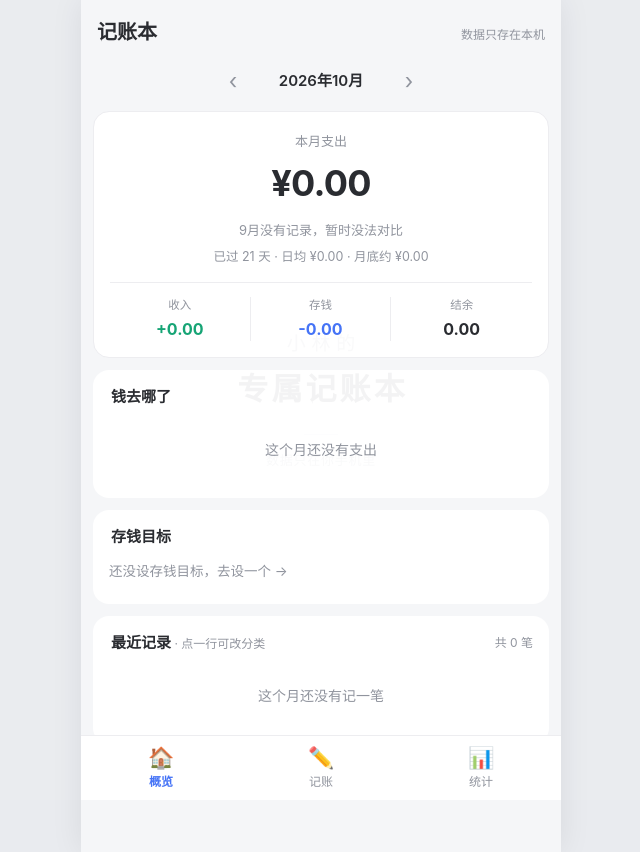
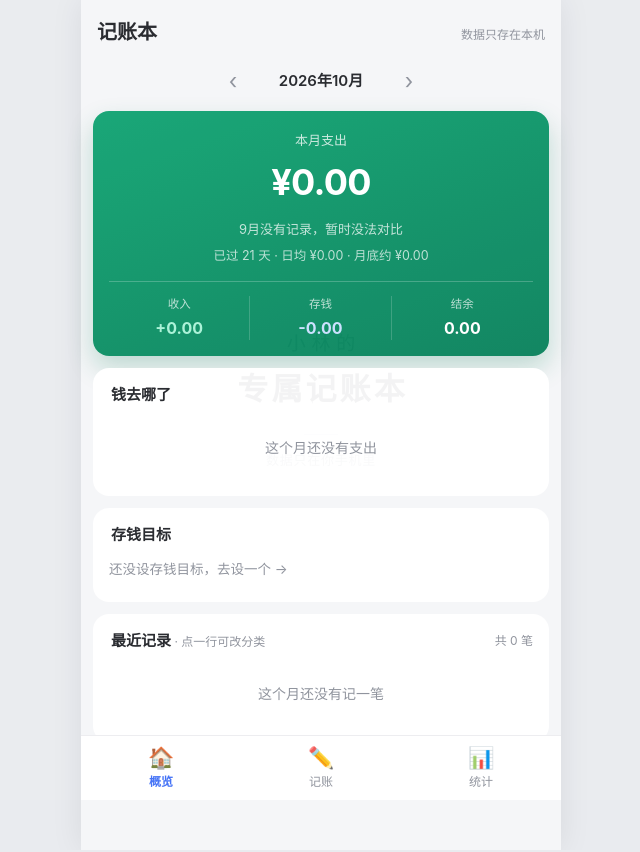
Before and after one commit to linovo02/moneybook, a plain HTML site: page moneybook/index.html in a window 1280 px wide. Shown: the whole page, without its empty margins (319-959 px from the left). Drawn offline with Linux system fonts and the light colour scheme.

Commit message:
Add files via upload

```diff
--- a/moneybook/index.html
+++ b/moneybook/index.html
@@ -428,6 +428,30 @@
   .cd-title{font-size:17px;font-weight:700;display:flex;align-items:center;gap:6px}
   .cd-dot{width:10px;height:10px;border-radius:50%;display:inline-block}
   .cd-list{flex:1;overflow-y:auto;margin-bottom:10px}
+
+  /* ===== 主卡改成醒目的深色渐变卡（仿参考图那种"一块大色卡"） ===== */
+  .hcard{
+    background:linear-gradient(160deg,#0ea371 0%,#07805a 100%);
+    border:0;
+    box-shadow:0 12px 26px rgba(8,122,85,.24);
+    color:#fff;
+  }
+  .hcard-k{color:rgba(255,255,255,.78)}
+  .hcard-v{color:#fff}
+  .hcard-cmp{color:rgba(255,255,255,.86)}
+  .hcard-cmp b.up{color:#ffd7cf}
+  .hcard-cmp b.down{color:#a8f2d6}
+  .cmp-ref{color:rgba(255,255,255,.72)}
+  .cmp-tag{background:rgba(255,255,255,.2);color:#eafff7}
+  .cmp-tag.good{background:rgba(255,255,255,.24);color:#eafff7}
+  .cmp-none{color:rgba(255,255,255,.75)}
+  .hcard-pace{color:rgba(255,255,255,.72)}
+  .hcard-sums{border-top-color:rgba(255,255,255,.22)}
+  .hsum{border-right-color:rgba(255,255,255,.18)}
+  .hsum .k{color:rgba(255,255,255,.72)}
+  .hsum .v{color:#fff}
+  .hsum .v.income{color:#a8f2d6}
+  .hsum .v.saving{color:#c9e0ff}
 
   /* 统计页：本月记录限高滚动，避免一页要滑很久 */
   #monthList{max-height:52vh;overflow-y:auto;-webkit-overflow-scrolling:touch}
```
